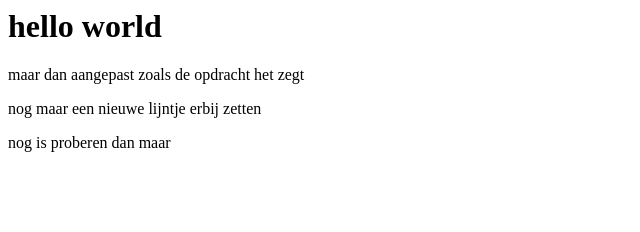
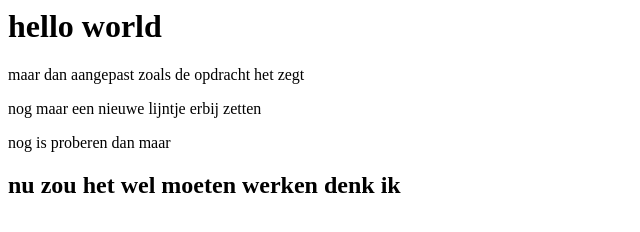
Before and after one commit to stefGeybels/my-second-repo, a plain HTML site: page index.html in a window 1280 px wide. Shown: the whole page, without its empty margins (0-640 px from the left). Drawn offline with Linux system fonts and the light colour scheme.

Commit message:
Update index.html

```diff
--- a/index.html
+++ b/index.html
@@ -3,3 +3,4 @@
 <p>nog maar een nieuwe lijntje erbij zetten
 </p>
 <p>nog is proberen dan maar</p>
+<h2>nu zou het wel moeten werken denk ik</h2>
```
